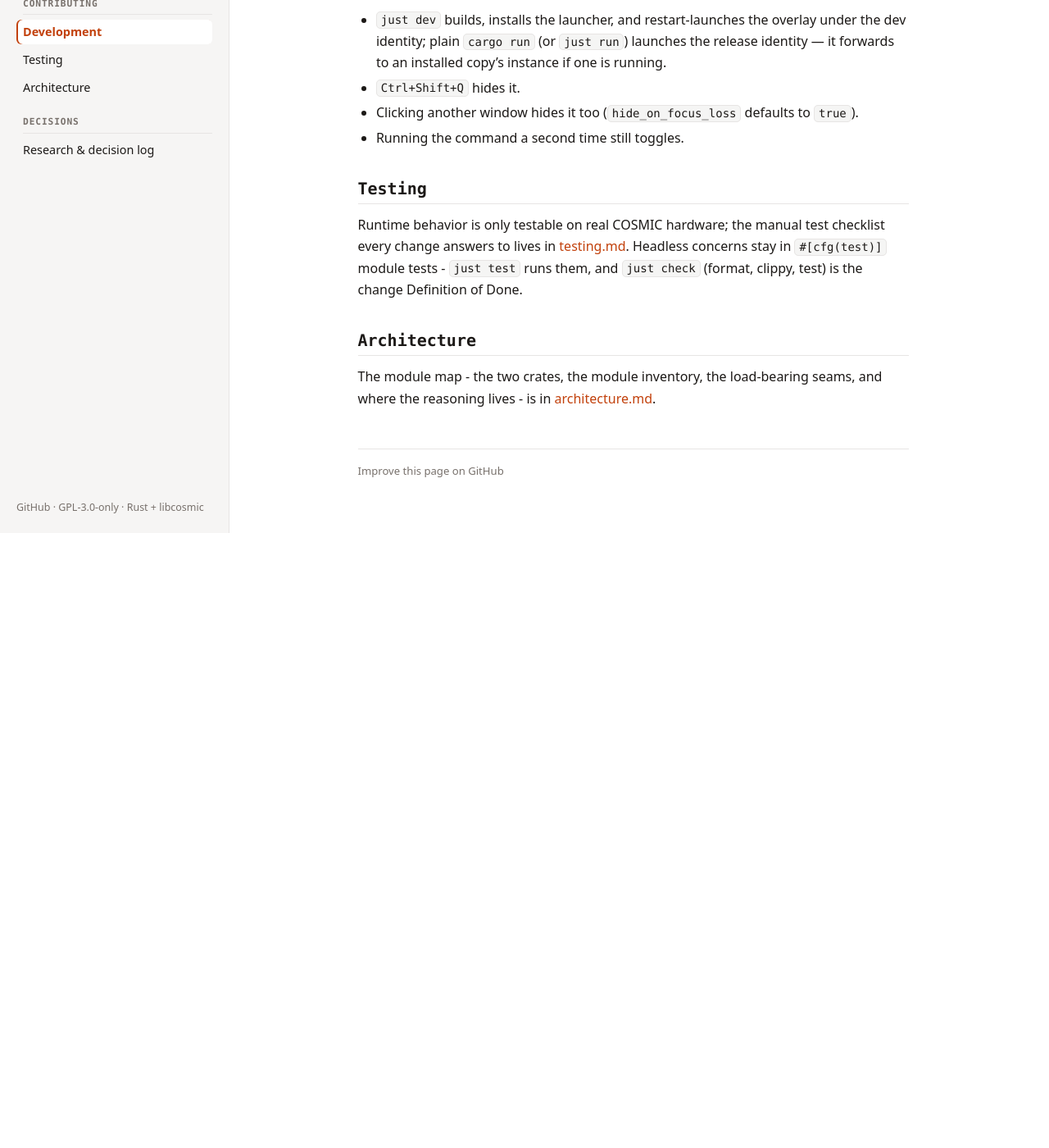
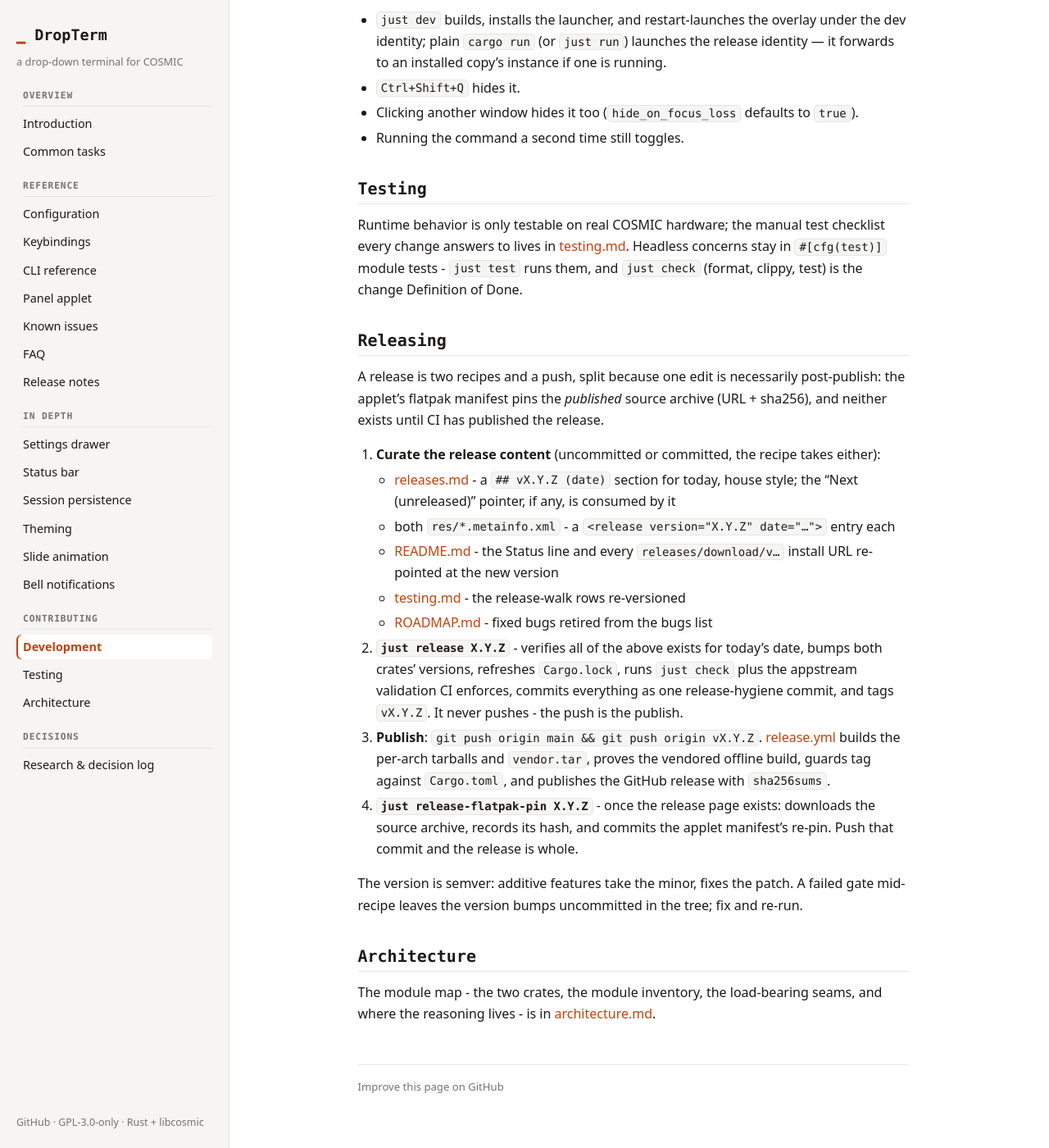
Before and after one commit to l1br3-io/cosmic-ext-dropterm, a Jekyll site: the page built from docs/development.md, in a window 1280 px wide and 1400 px high, scrolled down 2974 px. Shown: the whole window at 82% size. Built offline with Jekyll 4.4.1, drawn with Linux system fonts in a browser that asks for light colours; our own code applies the rules of GitHub Pages for plain Markdown files; before the commit the page ends 3624 px from its top, so only the background shows below that.

Commit message:
feat: the release recipes — just release cuts end to end, release-flatpak-pin closes the loop
Releases had CI (release.yml, tag-triggered: both arches, vendor.tar,
the offline proof, the tag-guard, the GitHub publish) but no local
runbook — every version bump, metainfo entry, and URL re-point was
hand-assembled, and the one necessarily-post-publish edit (the applet
flatpak manifest pins the published archive's URL+sha256) had no home
at all. Two recipes now own it: `just release X.Y.Z` verifies the
curated pieces exist for today's date (both metainfo entries, the
releases.md section, no stale download URLs), refuses unrelated tree
changes so nothing rides the release commit silently, bumps both
crates, refreshes Cargo.lock so --locked holds, runs the full gate
plus the appstream validation CI enforces, commits one release-hygiene
commit (the v0.2.0 shape), and tags — never pushes, because the push
IS the publish. `just release-flatpak-pin X.Y.Z` runs after release.yml
publishes: downloads the source archive, hashes it, re-pins the
manifest, commits. The runbook lands in development.md's Releasing
section, linked from both recipes. Failure paths proven: bad version
shape, existing tag, non-release files in the tree.

```diff
--- a/docs/development.md
+++ b/docs/development.md
@@ -121,6 +121,41 @@ checklist every change answers to lives in [testing.md](testing.md). Headless
 concerns stay in `#[cfg(test)]` module tests - `just test` runs them, and
 `just check` (format, clippy, test) is the change Definition of Done.
 
+## Releasing
+
+A release is two recipes and a push, split because one edit is necessarily
+post-publish: the applet's flatpak manifest pins the *published* source
+archive (URL + sha256), and neither exists until CI has published the
+release.
+
+1. **Curate the release content** (uncommitted or committed, the recipe
+   takes either):
+   - [releases.md](releases.md) - a `## vX.Y.Z (date)` section for today,
+     house style; the "Next (unreleased)" pointer, if any, is consumed by it
+   - both `res/*.metainfo.xml` - a `<release version="X.Y.Z" date="…">`
+     entry each
+   - [README.md](../README.md) - the Status line and every
+     `releases/download/v…` install URL re-pointed at the new version
+   - [testing.md](testing.md) - the release-walk rows re-versioned
+   - [ROADMAP.md](../ROADMAP.md) - fixed bugs retired from the bugs list
+2. **`just release X.Y.Z`** - verifies all of the above exists for today's
+   date, bumps both crates' versions, refreshes `Cargo.lock`, runs
+   `just check` plus the appstream validation CI enforces, commits
+   everything as one release-hygiene commit, and tags `vX.Y.Z`. It never
+   pushes - the push is the publish.
+3. **Publish**: `git push origin main && git push origin vX.Y.Z`.
+   [release.yml](../.github/workflows/release.yml) builds the per-arch
+   tarballs and `vendor.tar`, proves the vendored offline build, guards
+   tag against `Cargo.toml`, and publishes the GitHub release with
+   `sha256sums`.
+4. **`just release-flatpak-pin X.Y.Z`** - once the release page exists:
+   downloads the source archive, records its hash, and commits the applet
+   manifest's re-pin. Push that commit and the release is whole.
+
+The version is semver: additive features take the minor, fixes the patch.
+A failed gate mid-recipe leaves the version bumps uncommitted in the tree;
+fix and re-run.
+
 ## Architecture
 
 The module map - the two crates, the module inventory, the load-bearing seams,
```
Also changed, not shown: 1 other file.
